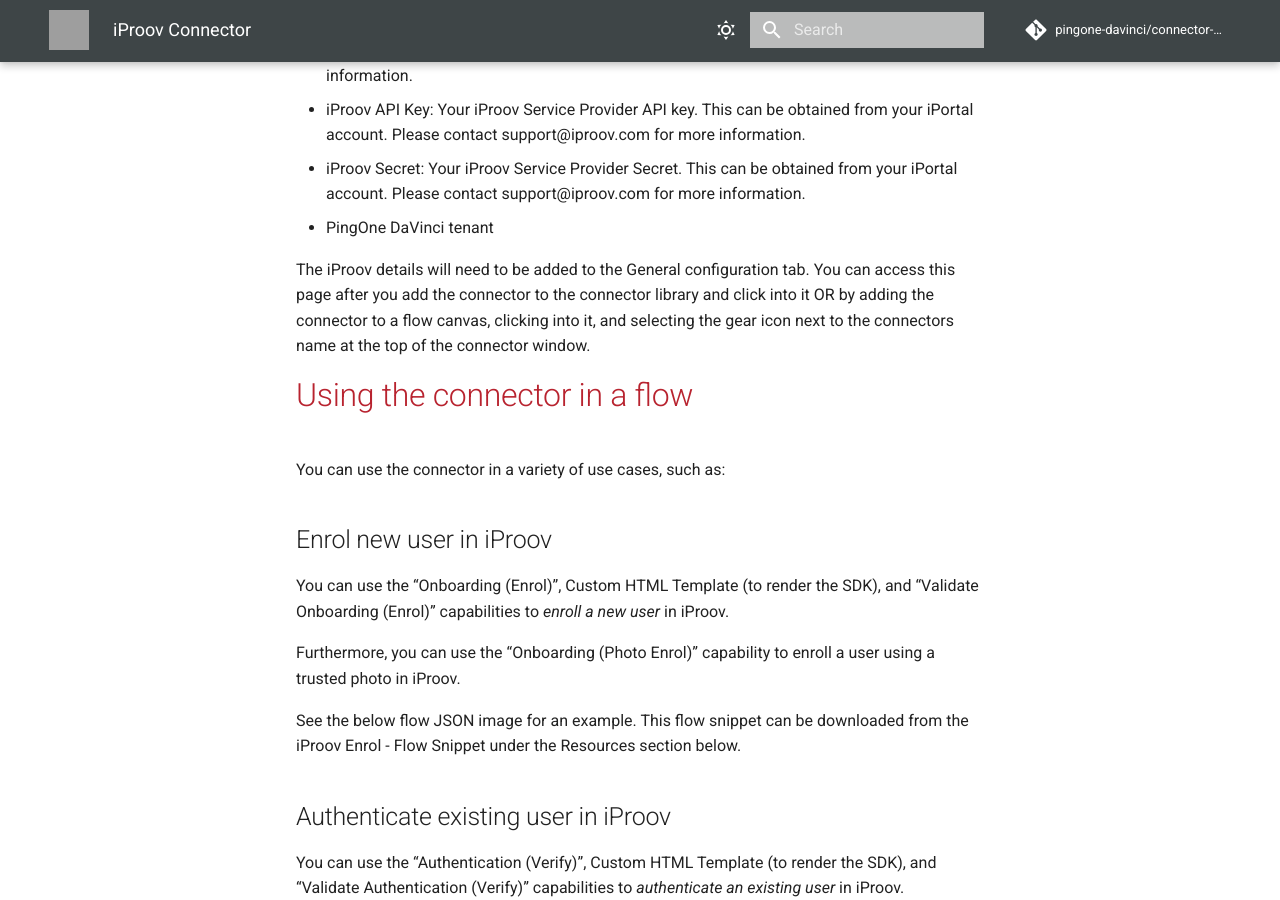
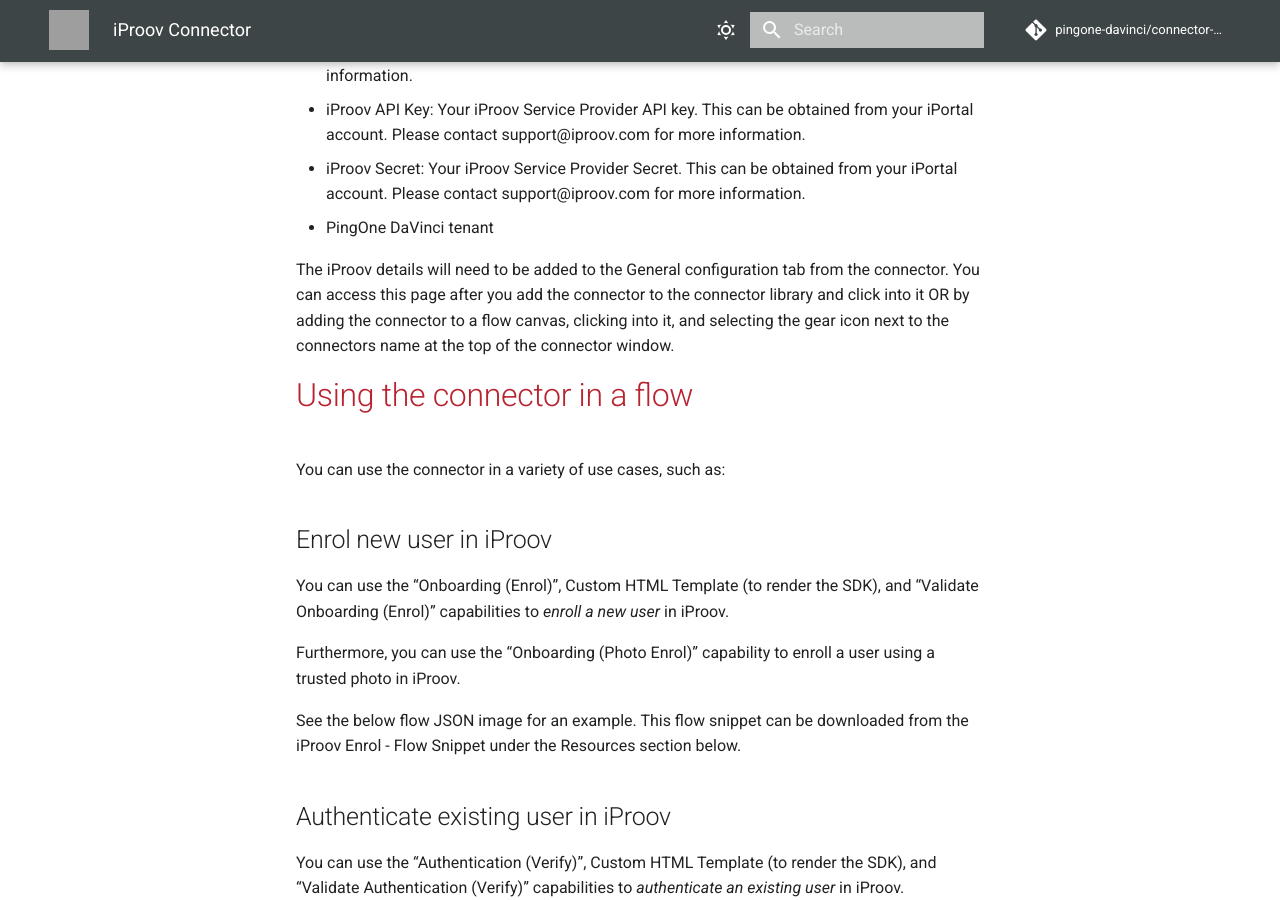
Before and after one commit to pingone-davinci/documentation, an MkDocs documentation site: the page built from docs/iproov/README.md, in a window 1280 px wide and 900 px high, scrolled down 799 px. Built offline with MkDocs 1.6.1 and Material for MkDocs 9.7.7, drawn with Linux system fonts in a browser that asks for light colours; comment, search, counter and statistics services are not loaded; grey boxes are pictures that could not be loaded.

Commit message:
Update README.md

```diff
--- a/docs/iproov/README.md
+++ b/docs/iproov/README.md
@@ -21,7 +21,7 @@
 * iProov Secret: Your iProov Service Provider Secret. This can be obtained from your iPortal account. Please contact support@iproov.com for more information.
 * PingOne DaVinci tenant
 
-The iProov details will need to be added to the General configuration tab. You can access this page after you add the connector to the connector library and click into it OR by adding the connector to a flow canvas, clicking into it, and selecting the gear icon next to the connectors name at the top of the connector window.
+The iProov details will need to be added to the General configuration tab from the connector. You can access this page after you add the connector to the connector library and click into it OR by adding the connector to a flow canvas, clicking into it, and selecting the gear icon next to the connectors name at the top of the connector window.
 
 # Using the connector in a flow
 
```
